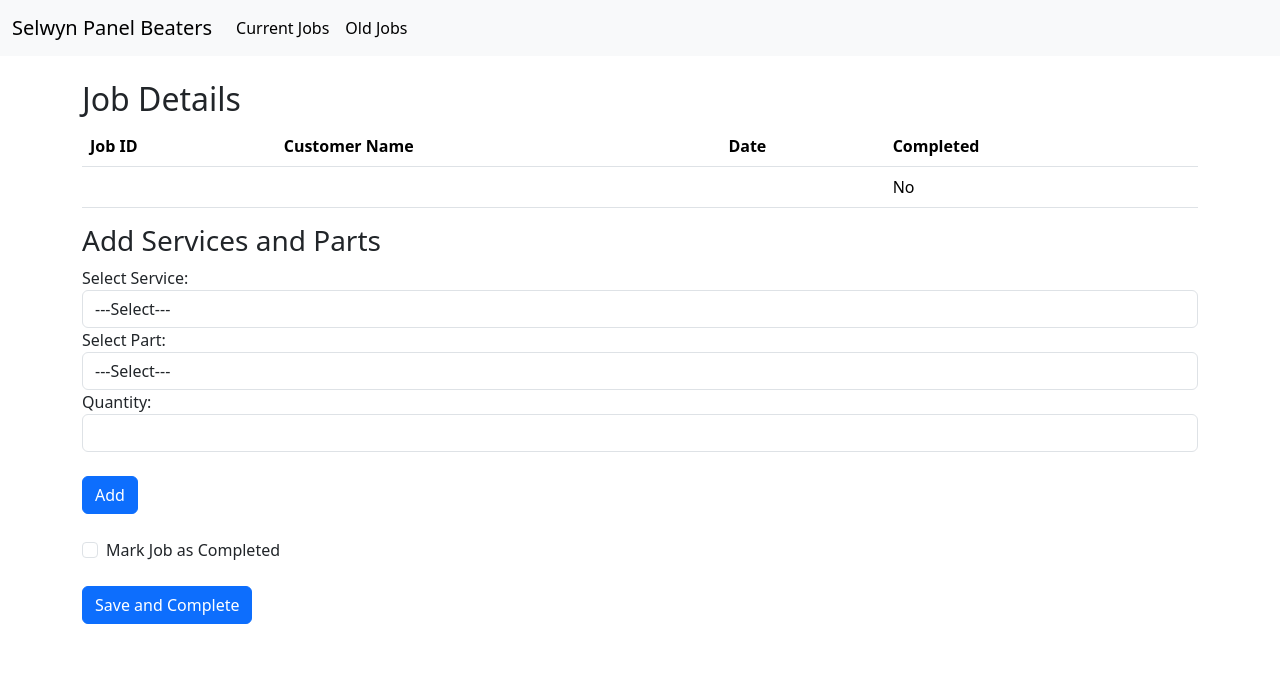
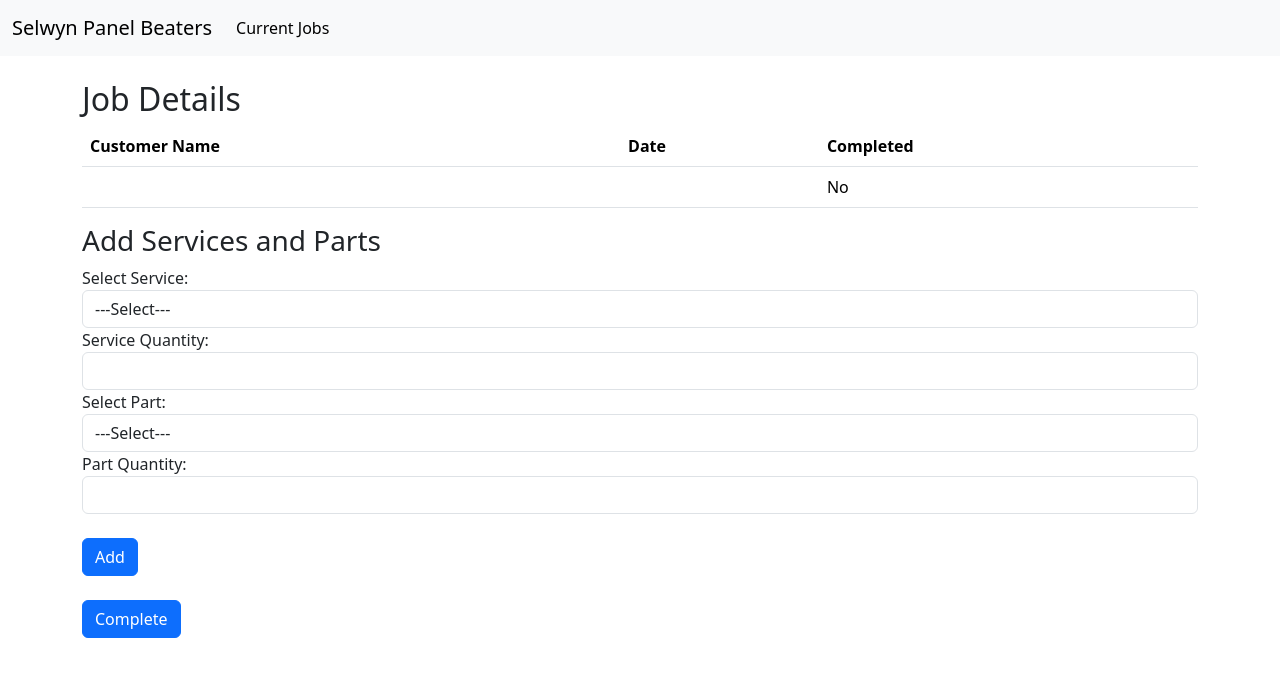
Before and after one commit to josh00123/spb, a Flask app: template templates/job_details.html in a window 1280 px wide. Shown: the top 677 px of the page. Run offline with Flask 3, Linux system fonts and the light colour scheme; the template is opened without the code that fills it, so the values that code supplies are empty.

Commit message:
Update project structure

```diff
--- a/app.py
+++ b/app.py
@@ -4,6 +4,8 @@ import mysql.connector
 import connect
 
 app = Flask(__name__)
+
+app.secret_key = 'sdfiweksdifwerijsdkfjiwe'
 
 dbconn = None
 connection = None
@@ -32,21 +34,7 @@ def currentjobs():
        j.job_date, j.total_cost
         FROM job j
         JOIN customer c ON j.customer = c.customer_id
-        WHERE j.completed = 0;
-        """)
-    jobList = connection.fetchall()
-    return render_template("currentjoblist.html", job_list=jobList)
-
-
-@app.route("/oldjobs")
-def oldjobs():
-    connection = getCursor()
-    connection.execute("""SELECT j.job_id,
-       CONCAT(IFNULL(c.first_name, ''), ' ', IFNULL(c.family_name, '')) AS full_name,
-            j.job_date, j.total_cost
-        FROM job j
-        JOIN customer c ON j.customer = c.customer_id
-        WHERE j.completed = 1;
+        WHERE j.completed = 0 ORDER BY j.job_date;
         """)
     jobList = connection.fetchall()
     return render_template("currentjoblist.html", job_list=jobList)
@@ -65,19 +53,20 @@ def job_details(job_id):
             # Add services and parts to the job
             service_id = request.form.get('selected_service')
             part_id = request.form.get('selected_part')
-            qty = request.form.get('qty')
+            service_qty = request.form.get('service_qty')
+            part_qty = request.form.get('part_qty')
 
             if service_id:
+                if service_qty == '':
+                    service_qty = 0
                 connection.execute(
-                    "INSERT INTO job_service (job_id, service_id, qty) VALUES (%s, %s, %s);", (job_id, service_id, qty))
+                    "INSERT INTO job_service (job_id, service_id, qty) VALUES (%s, %s, %s);", (job_id, service_id, service_qty))
             if part_id:
+                if part_qty == '':
+                    part_qty = 0
                 connection.execute(
-                    "INSERT INTO job_part (job_id, part_id, qty) VALUES (%s, %s, %s);", (job_id, part_id, qty))
+                    "INSERT INTO job_part (job_id, part_id, qty) VALUES (%s, %s, %s);", (job_id, part_id, part_qty))
 
-            # Mark the job as completed
-            if request.form.get('complete_job'):
-                connection.execute(
-                    "UPDATE job SET completed = 1 WHERE job_id = %s;", (job_id,))
             # Calculate job total cost
             calculate_job_total_cost(job_id)
 
@@ -92,14 +81,22 @@ def job_details(job_id):
         "SELECT p.part_name, jp.qty, p.cost FROM job_part jp JOIN part p ON jp.part_id = p.part_id WHERE jp.job_id = %s;", (job_id,))
     parts_used = connection.fetchall()
 
-    connection.execute("SELECT * FROM service;")
+    connection.execute("SELECT * FROM service ORDER BY service_name;")
     services = connection.fetchall()
 
-    connection.execute("SELECT * FROM part;")
+    connection.execute("SELECT * FROM part ORDER BY part_name;")
     parts = connection.fetchall()
 
-    return render_template("job_details.html", job=job, services=services, parts=parts, services_used=services_used, parts_used=parts_used)
+    connection.execute("SELECT total_cost FROM job WHERE job_id=%s;", (job_id,))
+    total_cost = connection.fetchone()
 
+    return render_template("job_details.html", job=job, services=services, parts=parts, services_used=services_used, parts_used=parts_used, total_cost=total_cost)
+
+@app.route('/mark_as_complete/<int:job_id>', methods=['POST'])
+def mark_as_complete(job_id):
+    connection = getCursor()
+    connection.execute("UPDATE job SET completed = 1 WHERE job_id = %s;", (job_id,))
+    return redirect(url_for('currentjobs'))
 
 def calculate_job_total_cost(job_id):
     connection = getCursor()
@@ -118,7 +115,7 @@ def calculate_job_total_cost(job_id):
     connection.execute(
         "UPDATE job SET total_cost = %s WHERE job_id = %s;", (total_cost, job_id))
 
-    return redirect(url_for('oldjobs'))
+    return redirect(url_for('currentjobs'))
 
 @app.route("/admin")
 @app.route("/admin/customers")
@@ -127,15 +124,14 @@ def admin_customers():
     search_term = request.args.get('search', '')
     if not search_term == '':
         query = """
-        SELECT customer_id, first_name, family_name,
+        SELECT first_name, family_name, email, phone
         FROM customer
         WHERE first_name LIKE %s OR family_name LIKE %s
         ORDER BY family_name, first_name;
         """
-        cursor.execute(query, ('%' + search_term +
-                       '%', '%' + search_term + '%'))
+        cursor.execute(query, ('%' + search_term + '%', '%' + search_term + '%'))
     else:
-        query = "SELECT customer_id, first_name, family_name, email, phone FROM customer ORDER BY family_name, first_name;"
+        query = "SELECT first_name, family_name, email, phone FROM customer ORDER BY family_name, first_name;"
         cursor.execute(query)
 
     customers = cursor.fetchall()
@@ -149,6 +145,9 @@ def add_customer():
         family_name = request.form['family_name']
         email = request.form['email']
         phone = request.form['phone']
+        if len(phone) > 11:
+            flash("Phone number can't be longer than 11 characters.", "error")
+            return redirect(url_for('add_customer'))
         cursor = getCursor()
         query = """
         INSERT INTO customer (first_name, family_name, email, phone)
@@ -192,7 +191,7 @@ def schedule_job():
 
         query = "INSERT INTO job (job_date, customer, completed, paid) VALUES (%s, %s, %s, %s)"
         cursor.execute(query, (job_date, customer_id, 0, 0))
-
+        flash('The job is scheduled successfully', 'success')
         return redirect(url_for('schedule_job'))
 
     query = "SELECT customer_id, first_name, family_name FROM customer ORDER BY family_name, first_name;"
@@ -206,9 +205,17 @@ def schedule_job():
 @app.route('/admin/bills')
 def admin_bills():
     cursor = getCursor()
-    query = """
-    SELECT job.job_date, job.job_id, c.customer_id, CONCAT(IFNULL(c.first_name, ''), ' ', IFNULL(c.family_name, '')) AS full_name, job.completed, job.total_cost FROM job JOIN customer c ON job.customer = c.customer_id WHERE job.paid = %s;"""
-    cursor.execute(query, (0,))
+    search_term = request.args.get('search', '')
+    if not search_term == '':
+        query = """
+        SELECT job.job_id, job.job_date, CONCAT(IFNULL(c.first_name, ''), ' ', IFNULL(c.family_name, '')) AS full_name, job.completed, job.total_cost FROM job JOIN customer c ON job.customer = c.customer_id WHERE job.paid = %s AND c.first_name LIKE %s OR family_name LIKE %s ORDER BY job.job_date, c.family_name, c.first_name;
+        """
+        cursor.execute(query, (0, '%' + search_term + '%', '%' + search_term + '%'))
+    else:
+        query = """
+                SELECT job.job_id, job.job_date, CONCAT(IFNULL(c.first_name, ''), ' ', IFNULL(c.family_name, '')) AS full_name, job.completed, job.total_cost FROM job JOIN customer c ON job.customer = c.customer_id WHERE job.paid = %s ORDER BY job.job_date, c.family_name, c.first_name;
+                """
+        cursor.execute(query, (0,))
     bills = cursor.fetchall()
 
     return render_template('admin_bills.html', bills=bills)
@@ -226,13 +233,23 @@ def mark_as_paid():
 @app.route('/admin/billing_history')
 def billing_history():
     cursor = getCursor()
-    query = """
-    SELECT j.job_date, j.total_cost, j.paid, CONCAT(IFNULL(c.first_name, ''), ' ', IFNULL(c.family_name, '')) AS full_name, c.email, CASE WHEN DATE_ADD(j.job_date, INTERVAL 14 DAY) < CURDATE() THEN 'red' ELSE 'black' END AS highlight_color FROM job j JOIN customer c ON j.customer = c.customer_id ORDER BY c.family_name, c.first_name, j.job_date;
+    query = "SELECT customer_id, first_name, family_name, email FROM customer ORDER BY family_name, first_name;"
+    cursor.execute(query)
+    customers = cursor.fetchall()
+    customer_details = []
+    data = []
+    for customer in customers:
+        query = """
+    SELECT j.job_date, j.total_cost, j.paid, CASE WHEN DATE_ADD(j.job_date, INTERVAL 14 DAY) < CURDATE() THEN 'red' ELSE 'black' END AS highlight_color FROM job j WHERE j.customer = %s ORDER BY j.job_date;
     """
+        cursor.execute(query, (customer[0],))
+        jobs = cursor.fetchall()
 
-    cursor.execute(query)
-    data = cursor.fetchall()
-    return render_template('billing_history.html', bills=data)
+        if len(jobs) > 0:
+            customer_details.append(customer)
+            data.append(jobs)
+
+    return render_template('billing_history.html',  customers=customer_details, bills=data)
 
 
 if __name__ == "__main__":
--- a/templates/add_customer.html
+++ b/templates/add_customer.html
@@ -31,7 +31,7 @@
 
         <div class="form-group">
             <label for="phone">Phone</label>
-            <input type="number" max="10" step="1" name="phone" id="phone" placeholder="Phone" required class="form-control">
+            <input type="number" step="1" name="phone" id="phone" placeholder="Phone" required class="form-control">
             <div class="invalid-feedback">
                 Please provide a valid phone number.
             </div>
--- a/templates/admin_customers.html
+++ b/templates/admin_customers.html
@@ -14,7 +14,6 @@
     <!-- code to display list of customers -->
     <table class="table table-striped mt-4">
         <tr>
-            <th>Customer ID</th>
             <th>First Name</th>
             <th>Surname</th>
             <th>Email</th>
@@ -26,7 +25,6 @@
             <td>{{ customer[1] }}</td>
             <td>{{ customer[2] }}</td>
             <td>{{ customer[3] }}</td>
-            <td>{{ customer[4] }}</td>
         </tr>
         {% endfor %}
     </table>
--- a/templates/components/navbar.html
+++ b/templates/components/navbar.html
@@ -10,9 +10,6 @@
                 {% if 'admin' not in request.url %}
                 <li class="nav-item">
                     <a class="nav-link active" aria-current="page" href="{{ url_for('home') }}">Current Jobs</a>
-                </li>
-                <li class="nav-item">
-                    <a class="nav-link active" aria-current="page" href="{{ url_for('oldjobs') }}">Old Jobs</a>
                 </li>
                 {% endif %}
                 {% if 'admin' in request.url %}
--- a/templates/currentjoblist.html
+++ b/templates/currentjoblist.html
@@ -6,7 +6,6 @@
 
     <table class="table table-striped">
         <tr>
-            <th scope="col">Job ID</th>
             <th scope="col">Customer Name</th>
             <th scope="col">Date</th>
             <th scope="col">Total Cost</th>
@@ -14,7 +13,6 @@
         </tr>
         {% for job in job_list %}
         <tr>
-            <td>{{ job[0] }}</td>
             <td>{{ job[1] }}</td>
             <td>{{ job[2] }}</td>
             <td>{% if job[3] %}{{ job[3] }}{% else %}-{% endif %}</td>
--- a/templates/job_details.html
+++ b/templates/job_details.html
@@ -6,13 +6,11 @@
 
     <table class="table">
         <tr>
-            <th scope="col">Job ID</th>
             <th scope="col">Customer Name</th>
             <th scope="col">Date</th>
             <th scope="col">Completed</th>
         </tr>
         <tr>
-            <td>{{ job[0] }}</td>
             <td>{{ job[1] }}</td>
             <td>{{ job[2] }}</td>
             <td>{{ "Yes" if job[3] else "No" }}</td>
@@ -34,6 +32,11 @@
         </div>
 
         <div class="form-group">
+            <label for="service_qty">Service Quantity:</label>
+            <input type="number" step="1" min="0" class="form-control" name="service_qty" id="service_qty">
+        </div>
+
+        <div class="form-group">
             <label for="selected_part">Select Part:</label>
             <select class="form-control" name="selected_part" id="selected_part">
                 <option value="">---Select---</option>
@@ -44,8 +47,8 @@
         </div>
 
         <div class="form-group">
-            <label for="qty">Quantity:</label>
-            <input type="text" class="form-control" name="qty" id="qty" required>
+            <label for="part_qty">Part Quantity:</label>
+            <input type="number" step="1" min="0" class="form-control" name="part_qty" id="part_qty">
         </div>
         <br>
         <button type="submit" class="btn btn-primary">Add</button>
@@ -72,17 +75,16 @@
                 </ul>
             </div>
         </div>
+        <div class="mt-4">
+            <span><b>Total Cost:</b> ${{ total_cost[0] }}</span>
+        </div>
     </div>
     {% endif %}
 
 
     {% if not job[3] %}
-    <form class="mb-4" method="post" action="{{ url_for('job_details', job_id=job[0]) }}">
-        <div class="form-group form-check mt-4 mb-4">
-            <input class="form-check-input" type="checkbox" id="complete_job" name="complete_job" value="1">
-            <label class="form-check-label" for="complete_job">Mark Job as Completed</label>
-        </div>
-        <button type="submit" class="btn btn-primary">Save and Complete</button>
+    <form class="mb-4 mt-4" method="post" action="{{ url_for('mark_as_complete', job_id=job[0]) }}">
+        <button type="submit" class="btn btn-primary">Complete</button>
     </form>
     {% endif %}
 </div>
```
Also changed, not shown: templates/admin_bills.html (+12 -14 lines), templates/admin_search_customers.html (deleted, +0 -26 lines), templates/billing_history.html (+32 -13 lines), templates/jobdetails.html (deleted, +0 -68 lines), README.md.
